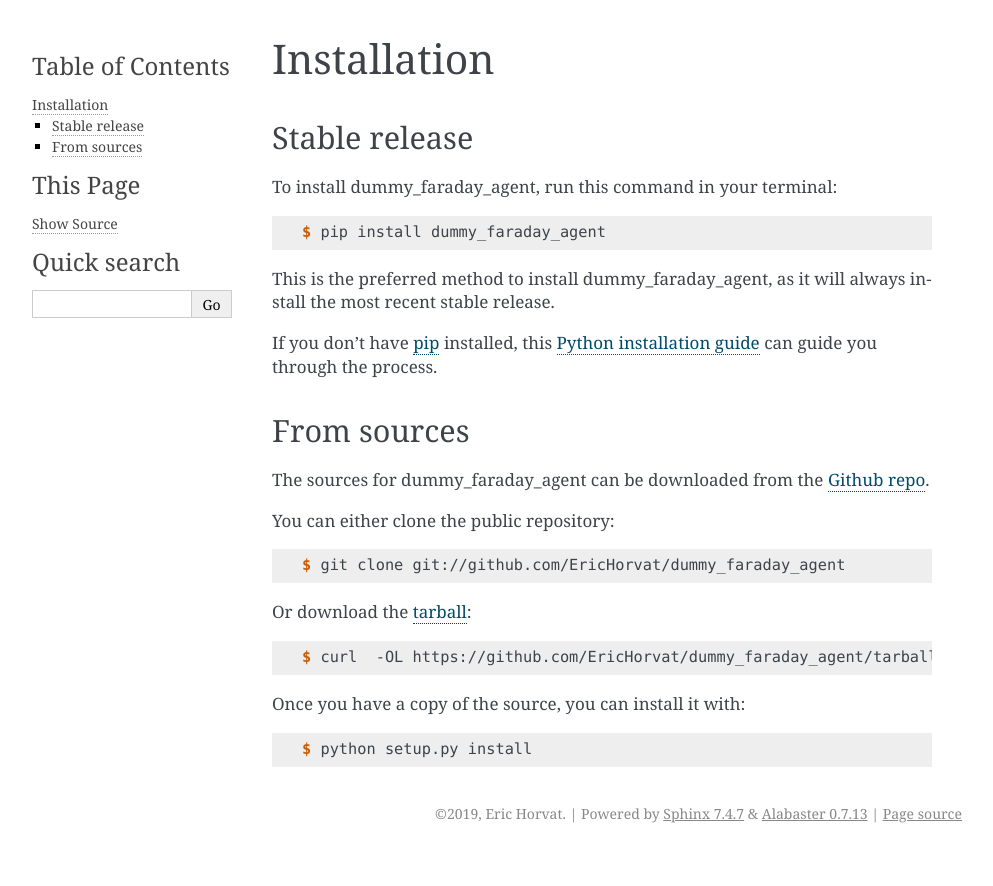
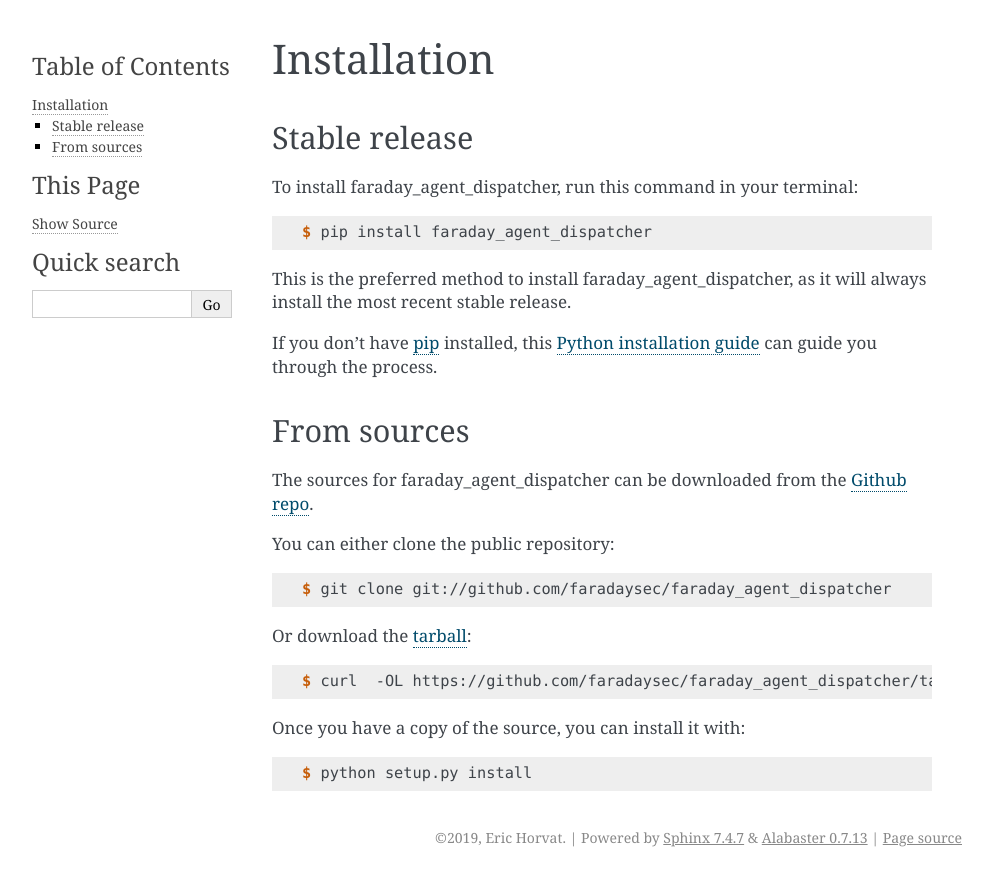
Before and after one commit to infobyte/faraday_agent_dispatcher, a Sphinx documentation site: the page built from docs/installation.rst, in a window 1280 px wide. Shown: the top 886 px of the page, without its empty margins (148-1141 px from the left). Built offline with Sphinx 7.4.7, drawn with Linux system fonts in a browser that asks for light colours; pages that are not in the unit, such as notebooks, are missing from menus.

Commit message:
[UPD] faraday_agent_dispatcher references and version

```diff
--- a/docs/conf.py
+++ b/docs/conf.py
@@ -1,7 +1,7 @@
 #!/usr/bin/env python
 # -*- coding: utf-8 -*-
 #
-# faraday_dummy_agent documentation build configuration file, created by
+# faraday_agent_dispatcher documentation build configuration file, created by
 # sphinx-quickstart on Fri Jun  9 13:47:02 2017.
 #
 # This file is execfile()d with the current directory set to its
@@ -47,7 +47,7 @@ source_suffix = '.rst'
 master_doc = 'index'
 
 # General information about the project.
-project = u'faraday_dummy_agent'
+project = u'faraday_agent_dispatcher'
 copyright = u"2019, Eric Horvat"
 author = u"Eric Horvat"
 
@@ -101,7 +101,7 @@ html_static_path = ['_static']
 # -- Options for HTMLHelp output ---------------------------------------
 
 # Output file base name for HTML help builder.
-htmlhelp_basename = 'dummy_faraday_agentdoc'
+htmlhelp_basename = 'faraday_agent_dispatcher'
 
 
 # -- Options for LaTeX output ------------------------------------------
@@ -128,8 +128,8 @@ latex_elements = {
 # (source start file, target name, title, author, documentclass
 # [howto, manual, or own class]).
 latex_documents = [
-    (master_doc, 'faraday_dummy_agent.tex',
-     u'faraday_dummy_agent Documentation',
+    (master_doc, 'faraday_agent_dispatcher.tex',
+     u'faraday_agent_dispatcher Documentation',
      u'Eric Horvat', 'manual'),
 ]
 
@@ -139,8 +139,8 @@ latex_documents = [
 # One entry per manual page. List of tuples
 # (source start file, name, description, authors, manual section).
 man_pages = [
-    (master_doc, 'faraday_dummy_agent',
-     u'faraday_dummy_agent Documentation',
+    (master_doc, 'faraday_agent_dispatcher',
+     u'faraday_agent_dispatcher Documentation',
      [author], 1)
 ]
 
@@ -151,10 +151,10 @@ man_pages = [
 # (source start file, target name, title, author,
 #  dir menu entry, description, category)
 texinfo_documents = [
-    (master_doc, 'faraday_dummy_agent',
-     u'faraday_dummy_agent Documentation',
+    (master_doc, 'faraday_agent_dispatcher',
+     u'faraday_agent_dispatcher Documentation',
      author,
-     'faraday_dummy_agent',
+     'faraday_agent_dispatcher',
      'One line description of project.',
      'Miscellaneous'),
 ]
--- a/docs/index.rst
+++ b/docs/index.rst
@@ -1,4 +1,4 @@
-Welcome to dummy_faraday_agent's documentation!
+Welcome to faraday_agent_dispatcher's documentation!
 ======================================
 
 .. toctree::
--- a/docs/installation.rst
+++ b/docs/installation.rst
@@ -8,13 +8,13 @@ Installation
 Stable release
 --------------
 
-To install dummy_faraday_agent, run this command in your terminal:
+To install faraday_agent_dispatcher, run this command in your terminal:
 
 .. code-block:: console
 
-    $ pip install dummy_faraday_agent
+    $ pip install faraday_agent_dispatcher
 
-This is the preferred method to install dummy_faraday_agent, as it will always install the most recent stable release.
+This is the preferred method to install faraday_agent_dispatcher, as it will always install the most recent stable release.
 
 If you don't have `pip`_ installed, this `Python installation guide`_ can guide
 you through the process.
@@ -26,19 +26,19 @@ you through the process.
 From sources
 ------------
 
-The sources for dummy_faraday_agent can be downloaded from the `Github repo`_.
+The sources for faraday_agent_dispatcher can be downloaded from the `Github repo`_.
 
 You can either clone the public repository:
 
 .. code-block:: console
 
-    $ git clone git://github.com/EricHorvat/dummy_faraday_agent
+    $ git clone git://github.com/faradaysec/faraday_agent_dispatcher
 
 Or download the `tarball`_:
 
 .. code-block:: console
 
-    $ curl  -OL https://github.com/EricHorvat/dummy_faraday_agent/tarball/master
+    $ curl  -OL https://github.com/faradaysec/faraday_agent_dispatcher/tarball/master
 
 Once you have a copy of the source, you can install it with:
 
@@ -47,5 +47,5 @@ Once you have a copy of the source, you can install it with:
     $ python setup.py install
 
 
-.. _Github repo: https://github.com/EricHorvat/dummy_faraday_agent
-.. _tarball: https://github.com/EricHorvat/dummy_faraday_agent/tarball/master
+.. _Github repo: https://github.com/faradaysec/faraday_agent_dispatcher
+.. _tarball: https://github.com/faradaysec/faraday_agent_dispatcher/tarball/master
--- a/docs/usage.rst
+++ b/docs/usage.rst
@@ -2,6 +2,6 @@
 Usage
 =====
 
-To use dummy_faraday_agent in a project::
+To use faraday_agent_dispatcher in a project::
 
-    import dummy_faraday_agent
+    import faraday_agent_dispatcher
--- a/faraday_agent_dispatcher/__init__.py
+++ b/faraday_agent_dispatcher/__init__.py
@@ -16,8 +16,8 @@
 # along with this program.  If not, see <https://www.gnu.org/licenses/>.
 
 
-"""Top-level package for faraday_dummy_agent."""
+"""Top-level package for faraday_agent_dispatcher."""
 
 __author__ = """Eric Horvat"""
 __email__ = 'erich@infobytesec.com'
-__version__ = '0.1.0'
+__version__ = '1.0'
--- a/setup.cfg
+++ b/setup.cfg
@@ -1,5 +1,5 @@
 [bumpversion]
-current_version = 0.1.0
+current_version = 1.0.0
 commit = True
 tag = True
 
@@ -7,7 +7,7 @@ tag = True
 search = version='{current_version}'
 replace = version='{new_version}'
 
-[bumpversion:file:dummy_faraday_agent/__init__.py]
+[bumpversion:file:faraday_agent_dispatcher/__init__.py]
 search = __version__ = '{current_version}'
 replace = __version__ = '{new_version}'
 
--- a/setup.py
+++ b/setup.py
@@ -70,6 +70,6 @@ setup(
     test_suite='tests',
     tests_require=test_requirements,
     url='https://github.com/infobyte/faraday_agent_dispatcher',
-    version='0.1',
+    version='1.0',
     zip_safe=False,
 )
```
Also changed, not shown: CONTRIBUTING.rst (+12 -12 lines), 6 other files.
